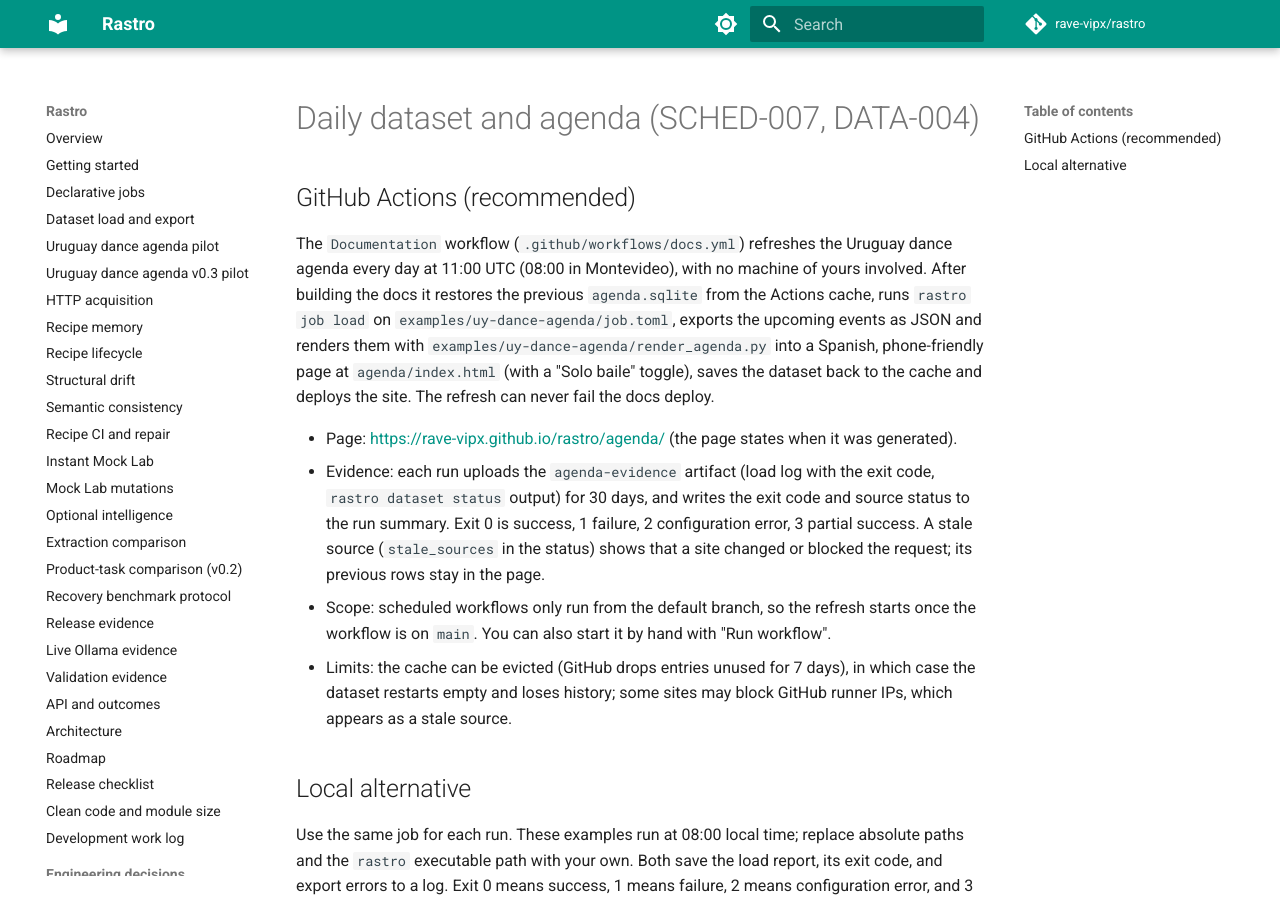
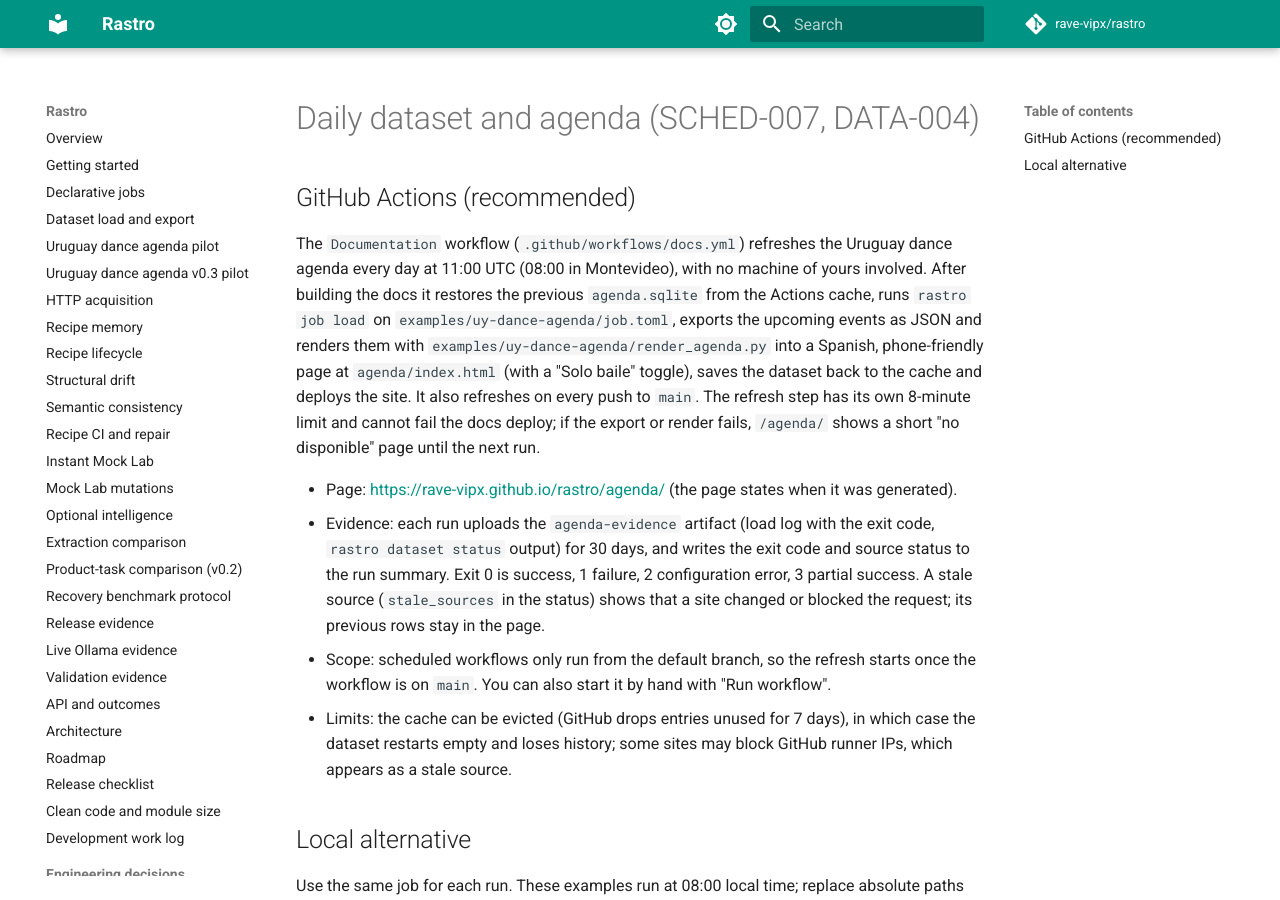
Before and after one commit to rave-vipx/rastro, an MkDocs documentation site: the page built from docs/scheduling.md, in a window 1280 px wide and 900 px high. Built offline with MkDocs 1.6.1 and Material for MkDocs 9.7.7, drawn with Linux system fonts in a browser that asks for light colours; comment, search, counter and statistics services are not loaded.

Commit message:
fix: keep /agenda/ deployable when export or render fails; review follow-ups
- Render to a temp file and publish it only on success; otherwise publish a
  short unavailable page instead of a 0-byte index.
- Check the export exit code, use the project venv Python, give the refresh
  step its own 8-minute limit and the job 20 minutes.
- Cache key includes run_attempt so re-runs save their dataset.
- Unreadable last_observed_at marks a row stale instead of crashing.
- Docs: refresh also runs on push to main; README notes the 2026-11-11 rerun.

Co-Authored-By: Claude Opus 5.5 <noreply@anthropic.com>

```diff
--- a/docs/scheduling.md
+++ b/docs/scheduling.md
@@ -7,7 +7,9 @@ agenda every day at 11:00 UTC (08:00 in Montevideo), with no machine of yours in
 After building the docs it restores the previous `agenda.sqlite` from the Actions cache,
 runs `rastro job load` on `examples/uy-dance-agenda/job.toml`, exports the upcoming events
 as JSON and renders them with `examples/uy-dance-agenda/render_agenda.py` into a Spanish, phone-friendly page at `agenda/index.html` (with a "Solo baile" toggle), saves the dataset back to the cache and deploys the site.
-The refresh can never fail the docs deploy.
+It also refreshes on every push to `main`. The refresh step has its own 8-minute limit and
+cannot fail the docs deploy; if the export or render fails, `/agenda/` shows a short
+"no disponible" page until the next run.
 
 - Page: <https://rave-vipx.github.io/rastro/agenda/> (the page states when it was generated).
 - Evidence: each run uploads the `agenda-evidence` artifact (load log with the exit code,
```
Also changed, not shown: README.md (+1 -1 lines), 4 other files.
